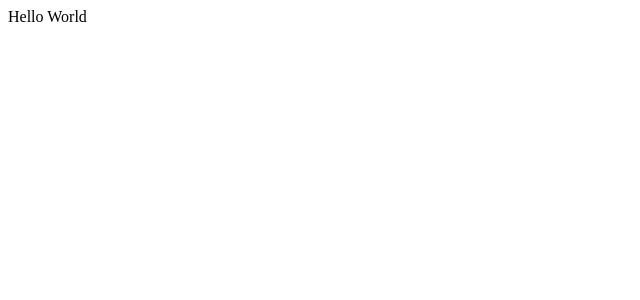
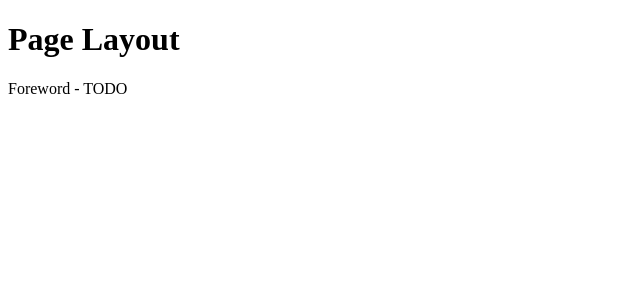
Before and after one commit to michac789/ngs-living-pictures, a React (Create React App) app: page /foreword in a window 1280 px wide. Shown: the top 300 px of the page, without its empty margins (0-640 px from the left). Built offline with nearby package versions, Linux system fonts and the light colour scheme.

Commit message:
feat: basic router setup & sample pages

```diff
--- a/src/App.tsx
+++ /dev/null
@@ -1,11 +0,0 @@
-import React from 'react';
-
-function App() {
-  return (
-    <div>
-      Hello World
-    </div>
-  );
-}
-
-export default App;
--- /dev/null
+++ b/src/Routes.tsx
@@ -0,0 +1,29 @@
+import React from "react";
+import { createBrowserRouter } from "react-router-dom";
+import PageLayout from "./pages/PageLayout/PageLayout";
+
+import Content from "./pages/Content/Content";
+import Foreword from "./pages/Foreword/Foreword";
+import Home from "./pages/Home/Home";
+
+const router = createBrowserRouter([
+  {
+    path: "/",
+    element: <PageLayout />,
+    children: [
+      {
+        path: "",
+        element: <Home />
+      },
+      {
+        path: "content",
+        element: <Content />
+      },
+      {
+        path: "foreword",
+        element: <Foreword />
+      }
+    ]
+  }
+]);
+export default router;
--- a/src/index.tsx
+++ b/src/index.tsx
@@ -1,12 +1,13 @@
 import React from 'react';
 import ReactDOM from 'react-dom/client';
-import App from './App';
+import { RouterProvider } from 'react-router-dom';
+import router from './Routes';
 
 const root = ReactDOM.createRoot(
   document.getElementById('root') as HTMLElement
 );
 root.render(
   <React.StrictMode>
-    <App />
+    <RouterProvider router={router} />
   </React.StrictMode>
 );
--- /dev/null
+++ b/src/pages/Content/Content.tsx
@@ -0,0 +1,10 @@
+import React from "react";
+
+const Content = () => {
+  return (
+    <div>
+      Content - TODO
+    </div>
+  );
+}
+export default Content;
--- /dev/null
+++ b/src/pages/Foreword/Foreword.tsx
@@ -0,0 +1,10 @@
+import React from "react";
+
+const Foreword = () => {
+  return (
+    <div>
+      Foreword - TODO
+    </div>
+  );
+}
+export default Foreword;
--- /dev/null
+++ b/src/pages/Home/Home.tsx
@@ -0,0 +1,10 @@
+import React from "react";
+
+const Home = () => {
+  return (
+    <div>
+      Home - TODO
+    </div>
+  );
+}
+export default Home;
--- /dev/null
+++ b/src/pages/PageLayout/PageLayout.tsx
@@ -0,0 +1,12 @@
+import React from "react";
+import { Outlet } from "react-router-dom";
+
+const PageLayout = () => {
+  return (
+    <div>
+      <h1>Page Layout</h1>
+      <Outlet />
+    </div>
+  );
+}
+export default PageLayout;
```
